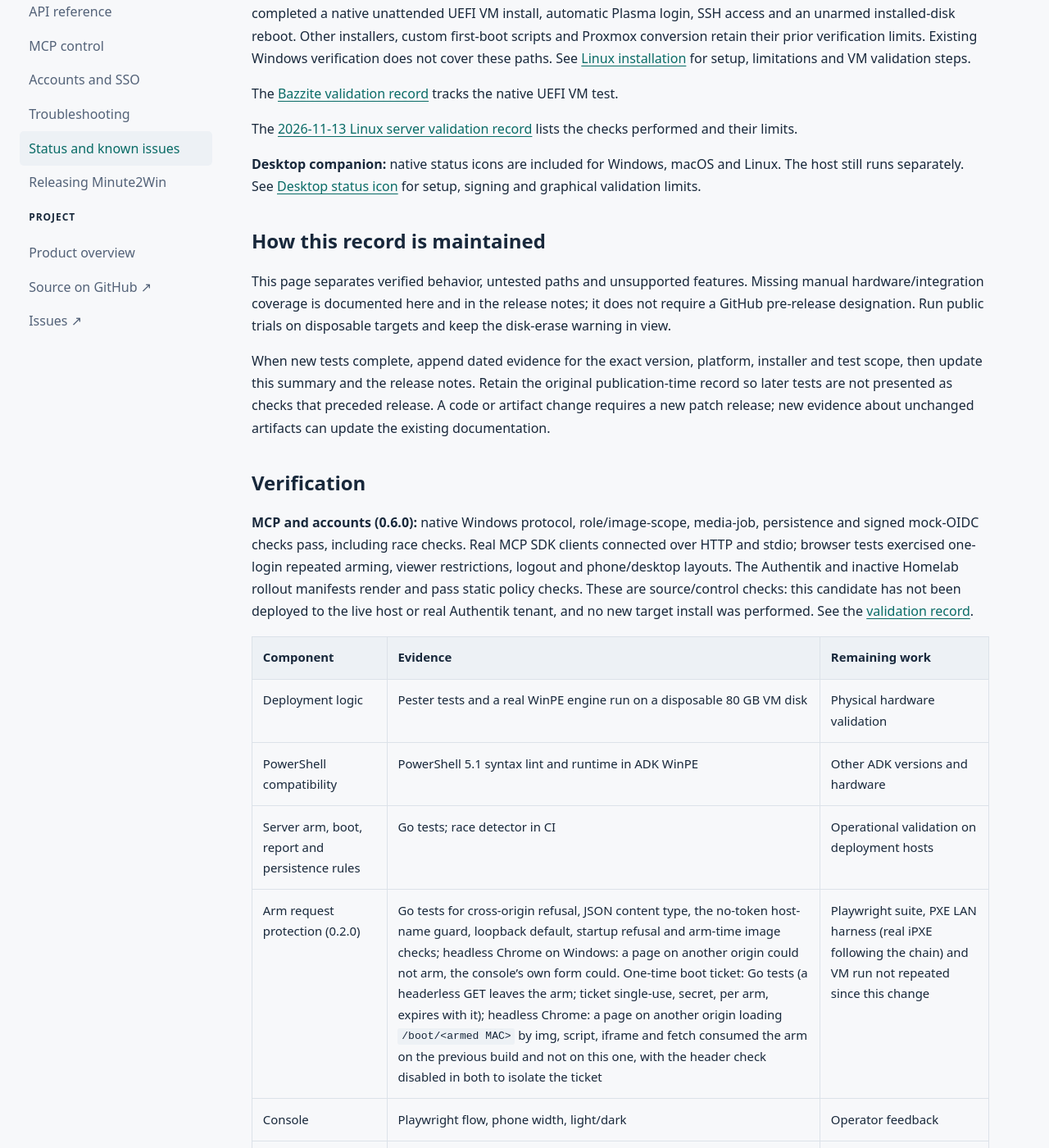
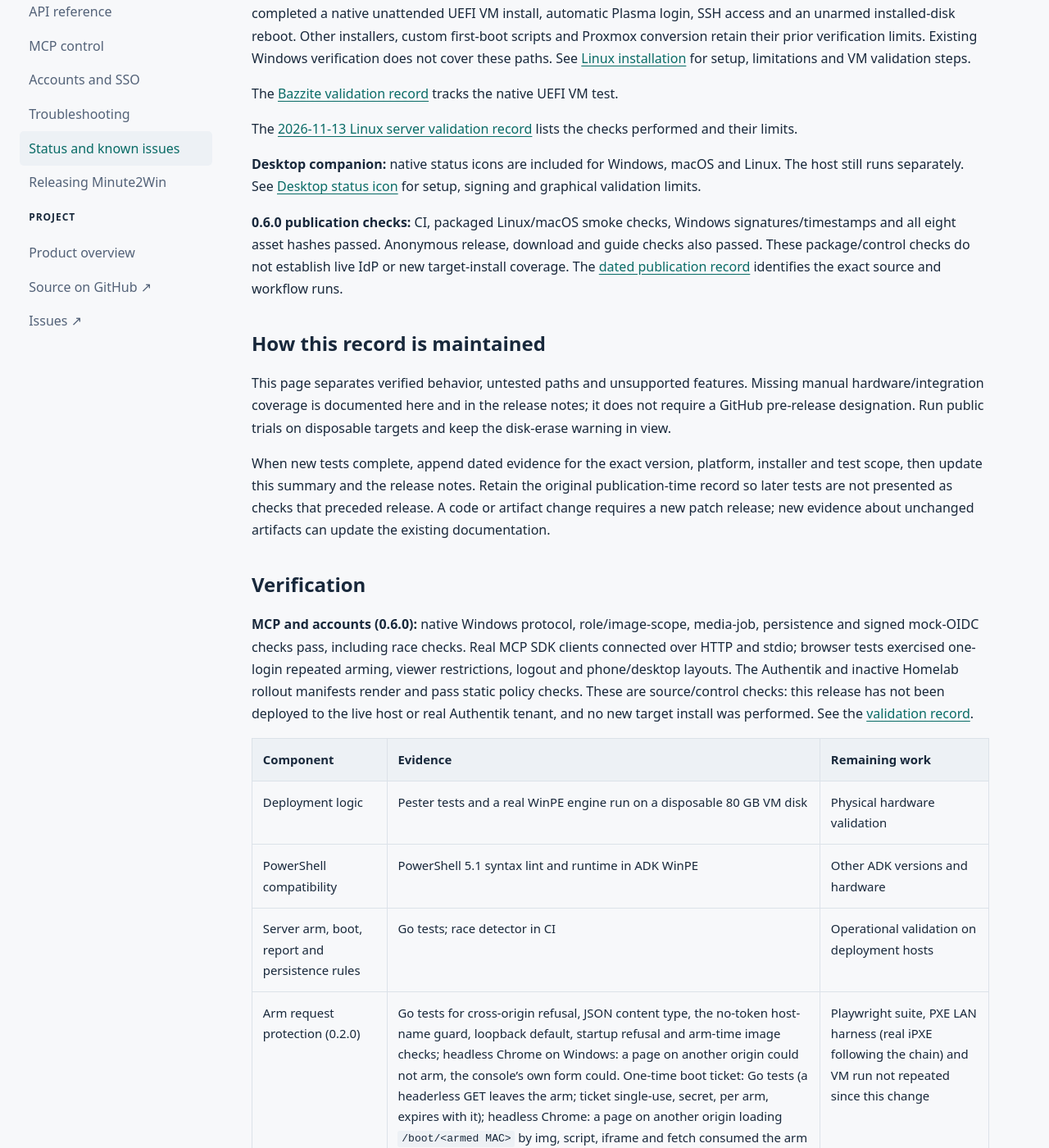
Before and after one commit to spilloid/minute2win, a Jekyll site: the page built from docs/STATUS.md, in a window 1280 px wide and 1400 px high, scrolled down 519 px. Shown: the whole window at 82% size. Built offline with Jekyll 4.4.1, drawn with Linux system fonts in a browser that asks for light colours; some of the changed text lies outside the part shown.

Commit message:
Record 0.6.0 publication evidence and public trial coverage (#17)
Append dated package/signature/checksum/anonymous-access evidence, retain untested paths, and link public-trial status to verification coverage. Documentation-only; release binaries and tag remain unchanged. All CI/documentation checks passed.

```diff
--- a/docs/STATUS.md
+++ b/docs/STATUS.md
@@ -13,6 +13,13 @@ The [Bazzite validation record](validation/2026-11-14-bazzite.md) tracks the nat
 The [2026-11-13 Linux server validation record](validation/2026-11-13-linux-server.md) lists the checks performed and their limits.
 
 **Desktop companion:** native status icons are included for Windows, macOS and Linux. The host still runs separately. See [Desktop status icon](DESKTOP.md) for setup, signing and graphical validation limits.
+
+**0.6.0 publication checks:** CI, packaged Linux/macOS smoke checks, Windows
+signatures/timestamps and all eight asset hashes passed. Anonymous release,
+download and guide checks also passed. These package/control checks do not
+establish live IdP or new target-install coverage. The
+[dated publication record](validation/2026-11-15-mcp-auth.md)
+identifies the exact source and workflow runs.
 
 ## How this record is maintained
 
@@ -34,7 +41,7 @@ media-job, persistence and signed mock-OIDC checks pass, including race checks.
 Real MCP SDK clients connected over HTTP and stdio; browser tests exercised
 one-login repeated arming, viewer restrictions, logout and phone/desktop layouts.
 The Authentik and inactive Homelab rollout manifests render and pass static
-policy checks. These are source/control checks: this candidate has not been
+policy checks. These are source/control checks: this release has not been
 deployed to the live host or real Authentik tenant, and no new target install
 was performed. See the [validation record](validation/2026-11-15-mcp-auth.md).
 
--- a/docs/_layouts/default.html
+++ b/docs/_layouts/default.html
@@ -28,7 +28,7 @@
       <a href="https://github.com/spilloid/minute2win/issues">Issues ↗</a>
     </nav>
     <main id="content">
-      <div class="status">Early release · verified end to end on one VM; physical hardware not yet</div>
+      <div class="status">Public trials &middot; <a href="{{ '/STATUS.html' | relative_url }}">verified paths and known gaps</a></div>
       {{ content }}
       <footer>MIT licensed · <a href="https://github.com/spilloid/minute2win/blob/main/docs/{{ page.path }}">Edit this page</a></footer>
     </main>
--- a/docs/index.html
+++ b/docs/index.html
@@ -4,9 +4,9 @@
   <meta charset="utf-8">
   <meta name="viewport" content="width=device-width, initial-scale=1">
   <title>minute2win: arm a machine, network boot it, install Windows</title>
-  <meta name="description" content="Self-hosted, zero-touch Windows deployment: arm a machine by MAC address, and its next network boot installs Windows from your own SHA-256-verified image, with every phase on a live board. Free and MIT licensed. Early release.">
+  <meta name="description" content="Self-hosted, zero-touch Windows deployment: arm a machine by MAC address, and its next network boot installs Windows from your own SHA-256-verified image, with every phase on a live board. Free and MIT licensed. Available for public trials.">
   <meta property="og:title" content="minute2win: machine, become new.">
-  <meta property="og:description" content="Arm a MAC. Network boot it. Windows, installed from your own verified image, every phase on the clock. One small server, no USB stick, no cloud. Early release, MIT licensed.">
+  <meta property="og:description" content="Arm a MAC. Network boot it. Windows, installed from your own verified image, every phase on the clock. One small server, no USB stick, no cloud. Public trials, MIT licensed.">
   <meta property="og:url" content="https://spilloid.github.io/minute2win/">
   <meta property="og:image" content="https://spilloid.github.io/minute2win/assets/screenshots/deployed-desktop.png">
   <meta name="theme-color" content="#07080c">
@@ -232,7 +232,7 @@
 
     <section id="status" class="section wrap" aria-labelledby="status-title">
       <div class="section-heading">
-        <div><p class="eyebrow">Know where it stands</p><h2 id="status-title">Early release.<br><span class="foil">Honest</span> about it.</h2></div>
+        <div><p class="eyebrow">Know where it stands</p><h2 id="status-title">Try it.<br><span class="foil">See</span> what is verified.</h2></div>
         <p>Version 0.6.0 is available for public trials on machines you can afford to wipe. Untested paths are listed in the verification record. Every claim on this page comes from the public verification record.</p>
       </div>
       <div class="status-grid">
```
Also changed, not shown: docs/dev-process.md (+8 -0 lines), docs/validation/2026-11-15-mcp-auth.md (+37 -2 lines).
